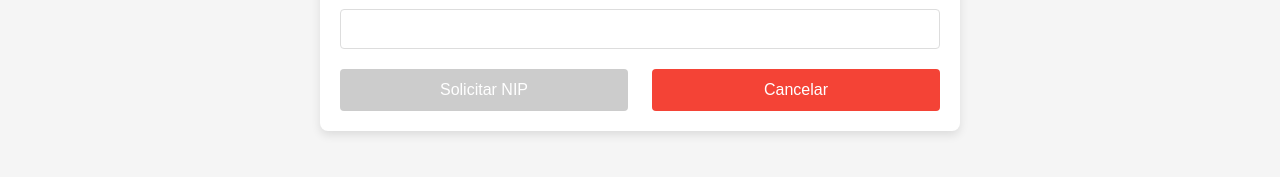
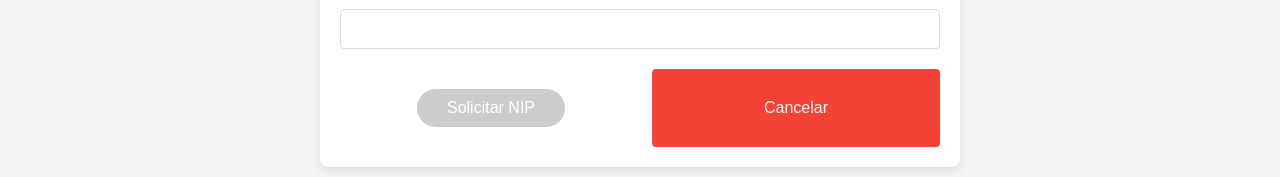
Before and after one commit to innovaciones-co/directv-portal, an Angular app: page /port-on in a window 1280 px wide. Shown: the part 718-895 px from the top of the page. Built offline with nearby package versions, Linux system fonts and the light colour scheme.

Commit message:
se corrigen casos de uso de ingreso de fecha erroneo en portabilidad

```diff
--- a/src/app/components/port-on/port-on.component.scss
+++ b/src/app/components/port-on/port-on.component.scss
@@ -97,8 +97,17 @@ button {
 
 /* Botón de Solicitar NIP */
 .submit-button {
-  background-color: #074b94;
+  display: block;
+  margin: 20px auto;        // Centrado horizontal con un margen superior e inferior de 20px
+  padding: 10px 30px;        // Espaciado interno para lograr un efecto ovalado
+  border: none;
+  border-radius: 50px;       // Borde redondeado para formar un óvalo
+  background-color: #074b94; // Color de fondo (puedes ajustar al tono Directv si es necesario)
   color: white;
+  font-size: 16px;
+  cursor: pointer;
+  transition: background-color 0.3s ease;
+  width: auto;              // No ocupar todo el ancho
 }
 
 .submit-button:disabled {
--- a/src/app/components/portin-request/portin-request.component.html
+++ b/src/app/components/portin-request/portin-request.component.html
@@ -2,7 +2,8 @@
 <div class="header-text">
   <h1 class="header-title">¡Portate a DirecTV!</h1>
   <p class="header-description">
-    Ya que te hemos enviado un NIP, continuemos con tu proceso de portabilidad. Por favor, diligencia el siguiente formulario.
+    Ya que te hemos enviado un NIP, continuemos con tu proceso de portabilidad. Por favor, completa el siguiente formulario.<br>
+    Puedes seleccionar la fecha en la que deseas ser parte de Directv; recuerda que las portabilidades se realizan durante las horas de la noche, por lo que la 'fecha de solicitud' te permitirá elegir el momento adecuado para efectuar el cambio.
   </p>
   <hr class="header-divider">
 </div>
@@ -36,6 +37,9 @@
                required>
         <mat-error *ngIf="portForm.submitted && !portRequest.portWindow">
           Campo obligatorio
+        </mat-error>
+        <mat-error *ngIf="portRequest.portWindow && portRequest.portWindow < minPortDate">
+          La fecha no puede ser menor al día actual.
         </mat-error>
       </mat-form-field>
 
--- a/src/app/components/portin-request/portin-request.component.ts
+++ b/src/app/components/portin-request/portin-request.component.ts
@@ -92,6 +92,21 @@ export class PortinRequestComponent implements OnInit {
   }
 
   onSubmit(): void {
+
+  // Validar que la fecha de solicitud sea posterior al día actual
+  if (this.portRequest.portWindow < this.minPortDate) {
+    Swal.fire({
+      icon: 'error',
+      title: 'Fecha inválida',
+      text: 'La fecha solicitud de portabilidad no puede ser menor al día actual.',
+      confirmButtonText: 'OK'
+    }).then(() => {
+      // Reiniciar el campo de fecha de solicitud
+      this.portRequest.portWindow = '';
+    });
+    return;
+  }
+
     // Mapear el NIP al campo transparentData.nip (igual que authCode)
     this.portRequest.transparentData.nip = this.portRequest.authCode;
 
```
